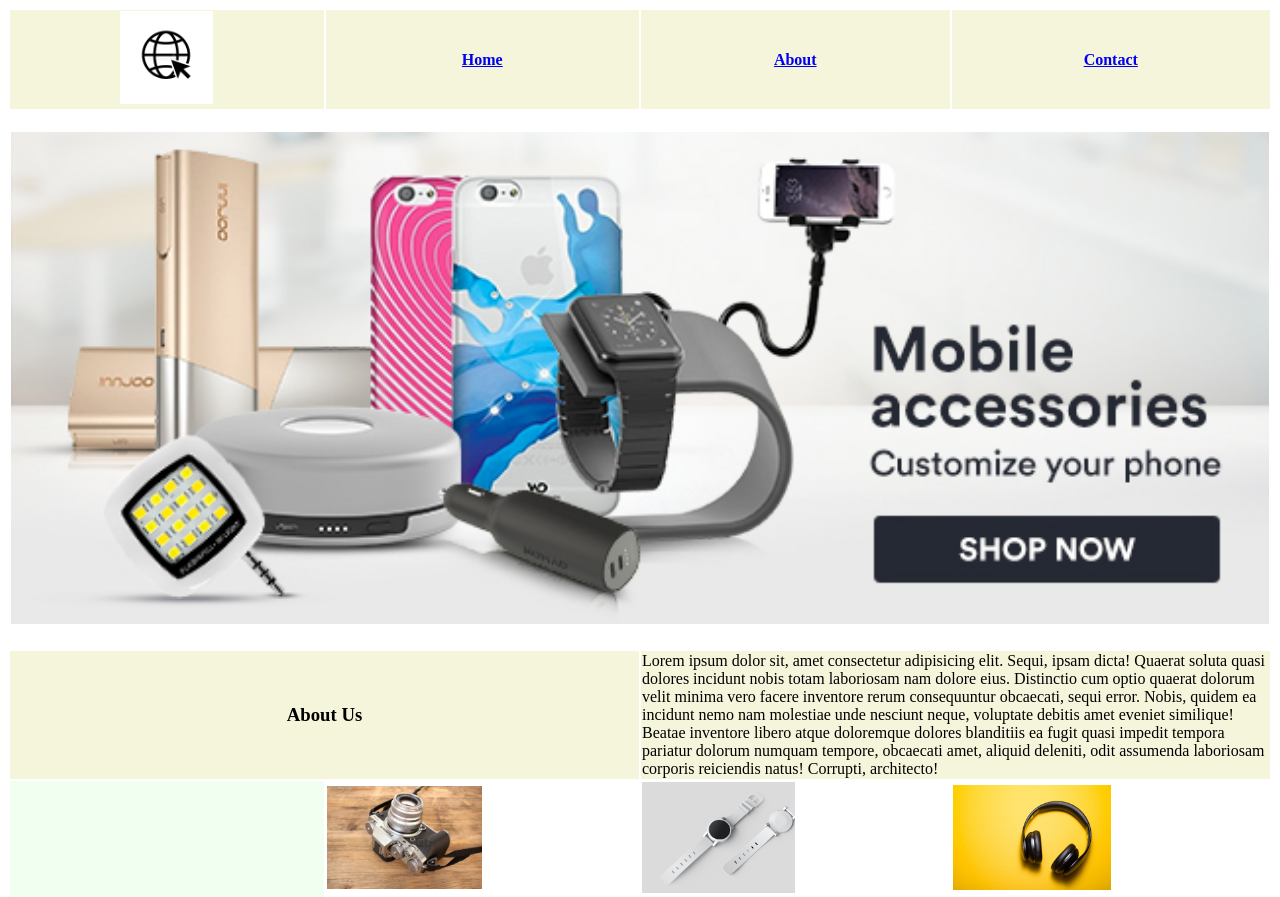
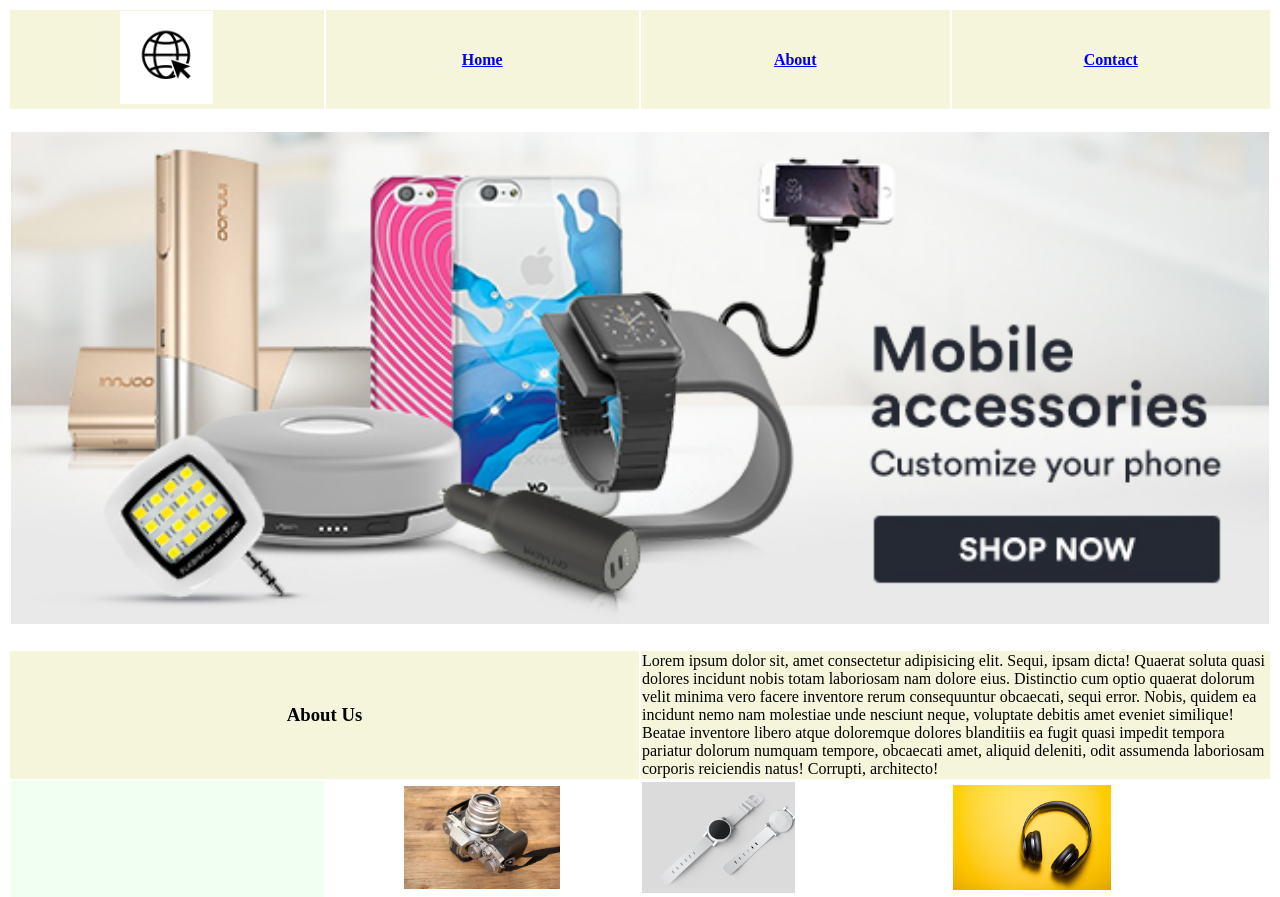
Before and after one commit to Anamsubhan/tables, a plain HTML site: page index.html in a window 1280 px wide. Shown: the top 897 px of the page. Drawn offline with Linux system fonts and the light colour scheme.

Commit message:
Update index.html

```diff
--- a/index.html
+++ b/index.html
@@ -43,7 +43,7 @@
                         <li><a href="#">Watches</a></li>
                         <li><a href="#">Bags</a></li>
                     </ul></td>
-                <td><img src="1.jpg" alt="no image" style="width: 50%;position:static"></td>
+                <td><center><img src="1.jpg" alt="no image" style="width: 50%;position:static"><center></td>
                 <td><img src="2.jpg" alt="no image" style="width: 50% ;position:static"></td>
                 <td><img src="3.jpg" alt="no image" style="width: 50% ;position:static"></td>
             </tr>
```
